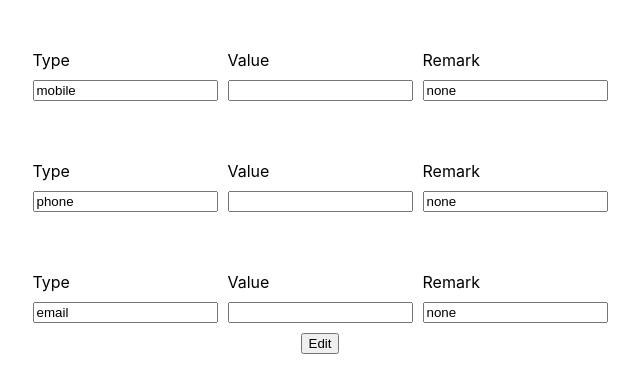
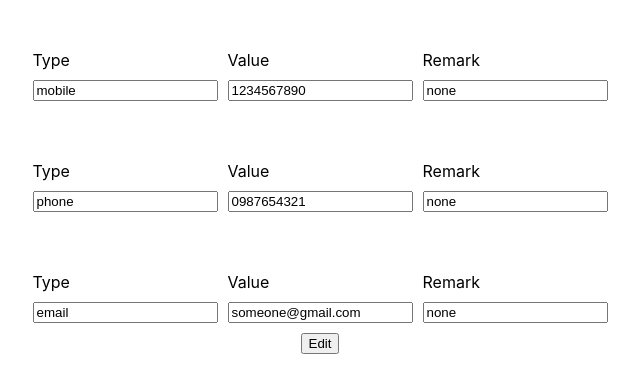
Before and after one commit to rahulnj/react-hook-form-reactjs, a React (Create React App) app: page / in a window 1280 px wide. Shown: the top 392 px of the page, without its empty margins (320-960 px from the left). Built offline with nearby package versions, Linux system fonts and the light colour scheme.

Commit message:
added useFieldArray minor changes

```diff
--- a/src/App.jsx
+++ b/src/App.jsx
@@ -47,16 +47,16 @@ const App = () => {
           </div>
           <div className='fieldWrapper'>
             <label htmlFor='value'>Value</label>
-            <input {...register(`${data.type}`)} type='text' />
+            <input
+              name={data?.type}
+              {...register(`${data.type}`)}
+              value={data?.value}
+              type='text'
+            />
           </div>
           <div className='fieldWrapper'>
             <label htmlFor='remark'>Remark</label>
-            <input
-              {...register('data.remark')}
-              type='text'
-              value={'none'}
-              readOnly
-            />
+            <input type='text' value={'none'} readOnly />
           </div>
         </div>
       ))}
```
